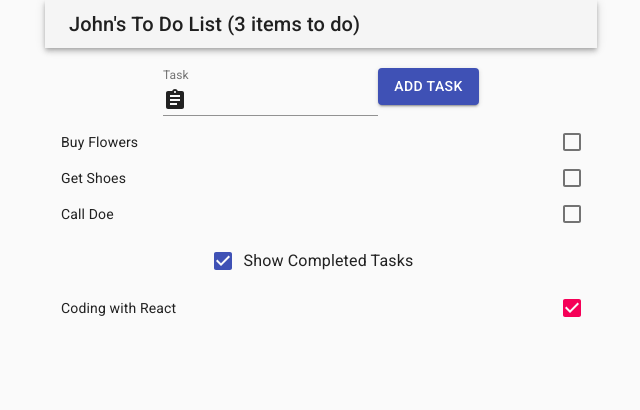
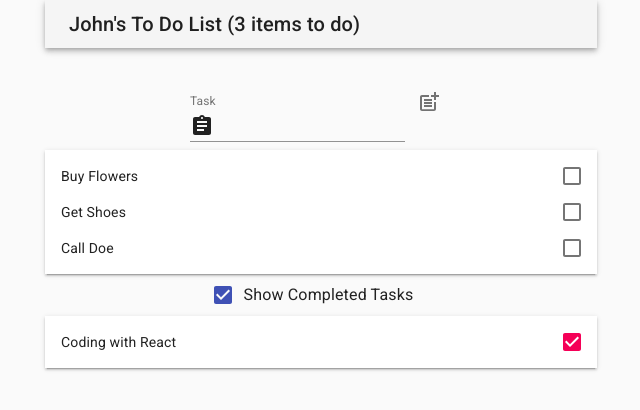
Before and after one commit to gitmbints/React-todo-app, a React (Create React App) app: page / in a window 1280 px wide. Shown: the top 410 px of the page, without its empty margins (319-959 px from the left). Built offline with nearby package versions, Linux system fonts and the light colour scheme.

Commit message:
Fix design 1.0

```diff
--- a/src/App.js
+++ b/src/App.js
@@ -6,6 +6,7 @@ import { VisibilityControl } from './VisibilityControl';
 import {
   Container,
   List,
+  Paper
 } from '@material-ui/core';
 
 class App extends Component {
@@ -61,18 +62,22 @@ class App extends Component {
           tasks={this.state.todoItems}
         />
         <TodoCreator callback={this.createNewTodo} />
+        <Paper square elevation={2}>
           <List dense>
             {this.todoListRows(false)}
           </List>
+        </Paper>
         <VisibilityControl
           description="Completed Tasks"
           isChecked={this.state.showCompleted}
           callback={ (checked) => this.setState({showCompleted: checked}) }
         />
         { this.state.showCompleted &&
+          <Paper square elevation={2}>
             <List dense>
               {this.todoListRows(true)}
             </List>
+          </Paper>
         }
       </Container>
     </div>
--- a/src/TodoBanner.js
+++ b/src/TodoBanner.js
@@ -8,7 +8,7 @@ import {
 
 const useStyles = makeStyles({
   root: {
-    marginBottom: 20,
+    marginBottom: 30,
   },
 });
 
--- a/src/TodoCreator.js
+++ b/src/TodoCreator.js
@@ -1,9 +1,13 @@
 import React, { Component } from 'react';
-import Assignment from '@material-ui/icons/Assignment';
+import {
+  Assignment,
+  PostAdd
+} from '@material-ui/icons';
 import {
   TextField,
   InputAdornment,
-  Button
+  IconButton,
+  Grid
 } from '@material-ui/core';
 
 class TodoCreator extends Component {
@@ -36,14 +40,14 @@ class TodoCreator extends Component {
           }}
           value={this.state.newItemText}
           onChange={this.updateNewTextValue}
+          margin="normal"
         />
-        <Button
-          variant="contained"
-          color="primary"
+        <IconButton
+          aria-label="add"
           onClick={this.createNewTodo}
         >
-          Add Task
-        </Button>
+          <PostAdd />
+        </IconButton>
       </form>
     );
   }
--- a/src/TodoRow.js
+++ b/src/TodoRow.js
@@ -9,7 +9,7 @@ import {
 class TodoRow extends Component {
   render() {
     return (
-      <ListItem button>
+      <ListItem>
         <ListItemText id={this.props.labelId} primary={this.props.item.action} />
         <ListItemSecondaryAction>
           <Checkbox
```
Lines whose indentation alone changed are shown as unchanged.
